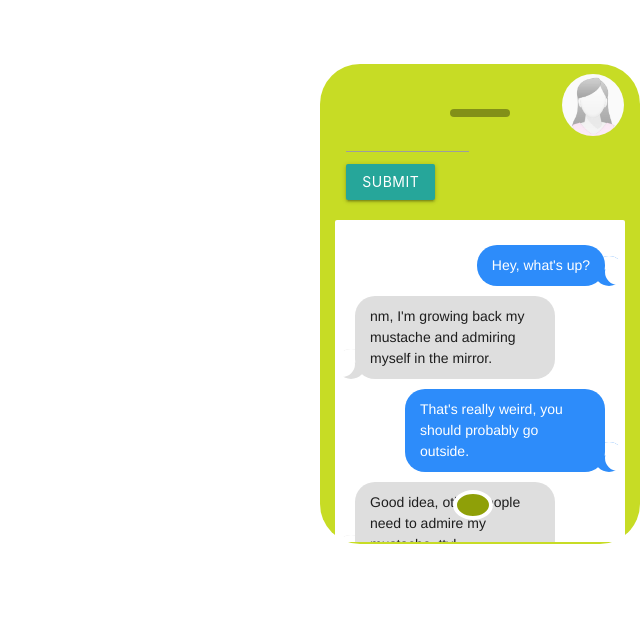
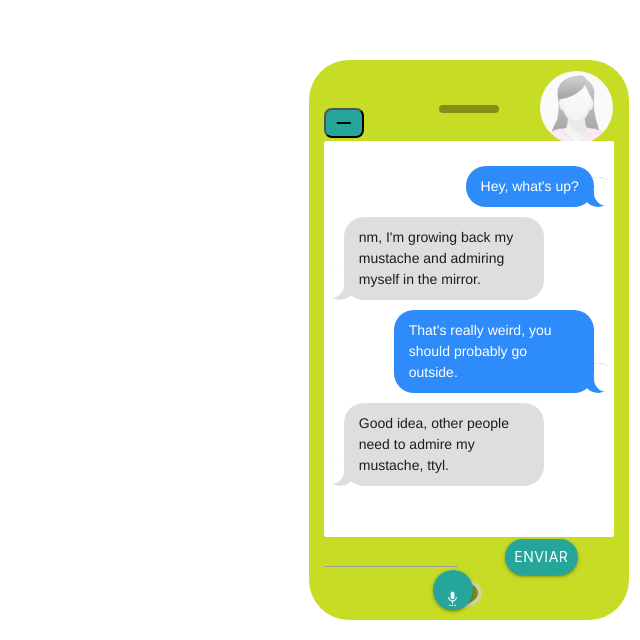
Before and after one commit to Srta-Iny/everis, a website: page vista-usuario.html in a window 1280 px wide. Shown: the part 192-832 px from the top of the page, without its empty margins (640-1280 px from the left). Before the commit the page ends 800 px from the top, so only its background shows below. Drawn offline with nearby package versions, Linux system fonts and the light colour scheme.

Commit message:
se agrega boton minimizado

```diff
--- a/src/css/vista-usuario.css
+++ b/src/css/vista-usuario.css
@@ -4,10 +4,10 @@
     font-family: Helvetica, Arial, sans-serif;
     font-size: 14px;
     font-weight: 100;
-    height: 60vh;
+    height: 70vh;
     margin: 20% 0% 0% 0%;
     max-width: 320px;
-    padding: 100px 15px;
+    padding: 60px 15px;
     position: relative;
     float: right;
 }
@@ -24,10 +24,10 @@
   z-index: 99;
 }
 .iphone:after {
-  background: #8fa008;
+/*  background: #8fa008;
   border: 4px solid #fff;
-  border-radius: 50%;
-  bottom: 5%;
+  border-radius: 50%;*/
+  bottom: 2%;
   content: " ";
   height: 30px;
   left: 50%;
@@ -39,7 +39,7 @@
 .screen {
   background: #fff;
   border-radius: 2px;
-  height: 115%;
+  height: 90%;
   overflow: auto;
   padding: 20px;
   position: relative;
@@ -87,13 +87,14 @@
 * {
   box-sizing: border-box;
 }
-/*vista usauario*/
+/*responsive*/
 .pbvoz {
-    margin: 10% 0% 0% 45%;
+    margin: -8% 0% 0% 34%;
     font-size: 1rem !important;
-    color: #fff;
     z-index: 200;
-    position: relative;
+    position: absolute;
+    text-align: center;
+    padding: 3% 0% 0% 0%;
 }
 .mvAvatar {
     max-width: 100%;
@@ -103,8 +104,34 @@
     bottom: 85%;
     margin: -10% 0% 0% 80%;
 }
-
 .mvinput {
-    height: 3vh;
-    margin-top: -20%;
+    margin: -5%;
+    color: #fff;
 }
+.btn, .btn-large {
+    text-decoration: none;
+    color: #fff;
+    background-color: #26a69a;
+    letter-spacing: .5px;
+    transition: .2s ease-out;
+    cursor: pointer;
+    margin: 2% 0% 0% 30%;
+    border-radius: 30px;
+    width: 55%;
+    padding: 0%;
+}
+/*minimizar*/
+#pbmin{
+  border-radius: 8px;
+  height: 30px;
+  background-color: #26a69a;
+    margin: -10% 0% 0% 0%;
+}
+#pbmax{
+  color:white;
+  border-radius: 8px;
+  height: 30px;
+  background-color: #26a69a ;
+  float: right;
+  margin: 30px 30px 0 0;
+}
--- a/src/js/vista-usuario.js
+++ b/src/js/vista-usuario.js
@@ -1,16 +1,16 @@
-function aparecer(){
+var nn=document.getElementById('necesitas');
+   onload= function pbocult() {
+     nn.style.display='none';
+   }
 
-        //obtengo informaciòn del input de mensaje
-        var inputSegundo= document.getElementById("mvtexto");
-        var letras= inputSegundo.value;
-        //caja del html donde se va agregar todo al final
-        var cajaHtml= document.getElementById("mvmensaje");
-        //creo al div contenedor del js
-        var cajaJs= document.createElement("div");
-        cajaJs.setAttribute("class" , "contenedorJs");
+  function myFunction() {
+    var x = document.getElementById('pbchao');
 
-        cajaJs.appendChild(letras);
-
-        cajaHtml.appendChild(cajaJs);
+    if (x.style.display === 'none') {
+        x.style.display = 'block';
+        nn.style.display='none';
+    } else {
+        x.style.display = 'none';
+        nn.style.display='block';
+    }
 }
-aparecer();
--- a/vista-usuario.html
+++ b/vista-usuario.html
@@ -12,19 +12,11 @@
 	<link rel="stylesheet" href="src/css/vista-usuario.css">
 </head>
 <body>
+	<div id="pbchao">
+		<div class="row">
+			<div class="col s12">
 				<div class="iphone">
-		<!-- input -->
-		<div class="row">
-			<div class="input-field col s6 mvinput">
-				<input value="" id="mvtexto" type="text" class="validate">
-				<label class="active" for="first_name2"></label>
-			</div>
-
-			<div class="col s6">
-				<button class="btn waves-effect waves-light" type="submit" name="action" id="mvenviar">Submit</button>
-			</div>
-		</div>
-		<!-- input -->
+					<button id="pbmin" onclick="myFunction()"> <i class="material-icons">remove</i></button>
 					<img class="circle mvAvatar" src="dist/img/default_avatar_female.jpg">
 					<div class="screen">
 						<div id="mvmensaje" class="send message">
@@ -40,11 +32,30 @@
 							Good idea, other people need to admire my mustache, ttyl.
 						</div>
 					</div>
-		<i class="pbvoz large material-icons">settings_voice</i>
+					<div class="row">
+						<div class="input-field col s6 mvinput">
+							<input value="" id="mvtexto" type="text" class="validate">
+							<label class="active" for="first_name2"></label>
 						</div>
-
+						<div class="col s6">
+							<button class="btn waves-effect waves-light" type="submit" name="action" id="mvenviar">Enviar</button>
+						</div>
+					</div>
+					<div class="row">
+						<div class="col s12">
+							<i class="pbvoz large material-icons btn-floating">settings_voice</i>
+						</div>
+					</div>
+				</div>
+			</div>
+		</div>
+	</div>
+	<div id="necesitas">
+		<button id="pbmax" onclick="myFunction()"> Necesitas ayuda!</button>
+	</div>
 	<script src='http://cdnjs.cloudflare.com/ajax/libs/jquery/2.1.3/jquery.min.js'></script>
 	<script src="https://cdnjs.cloudflare.com/ajax/libs/materialize/0.97.8/js/materialize.min.js"></script>
 	<script type="text/javascript" src="dist/js/script.min.js"></script>
+	<script type="text/javascript" src="src/js/vista-usuario.js"></script>
 </body>
 </html>
```
Lines whose indentation alone changed are shown as unchanged.
